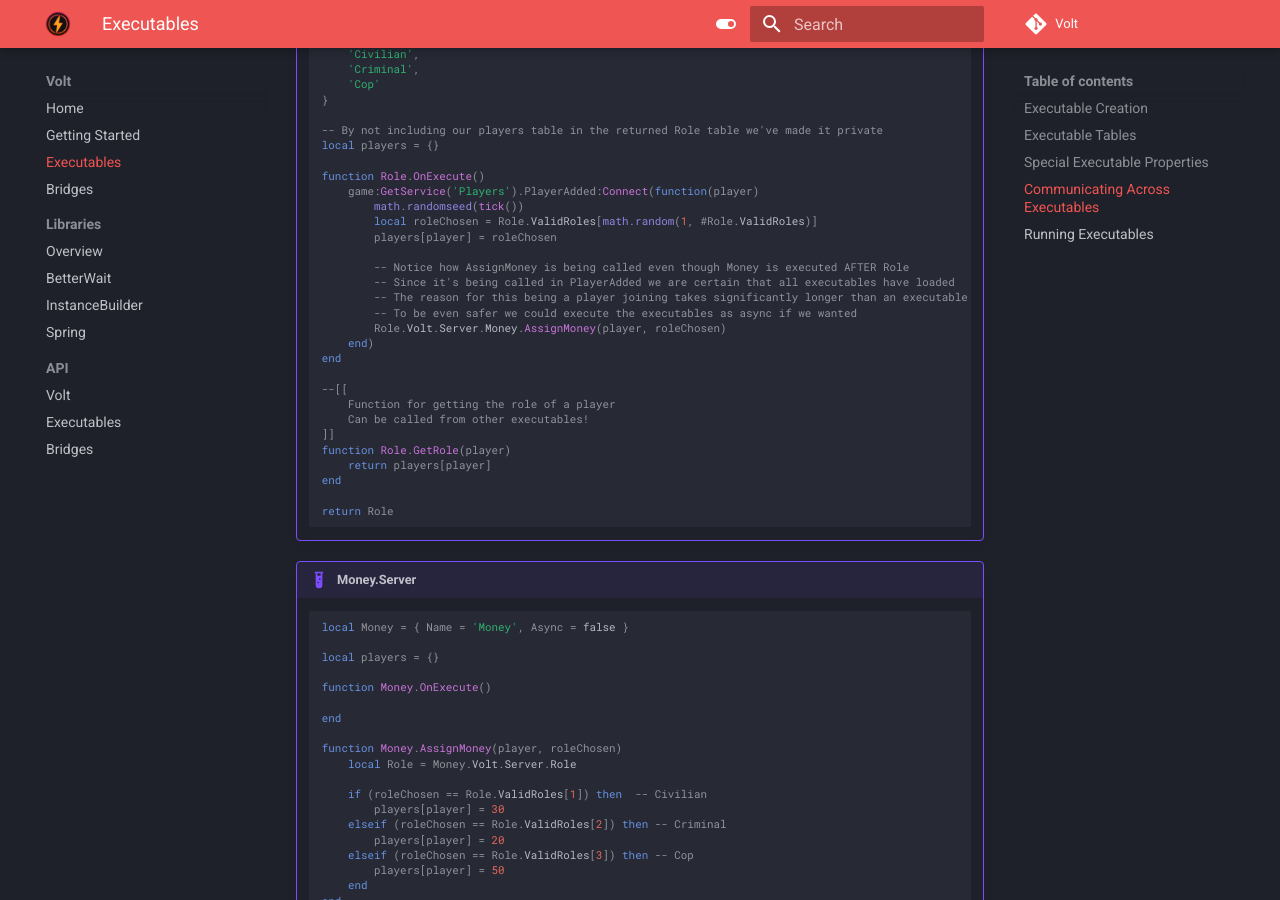
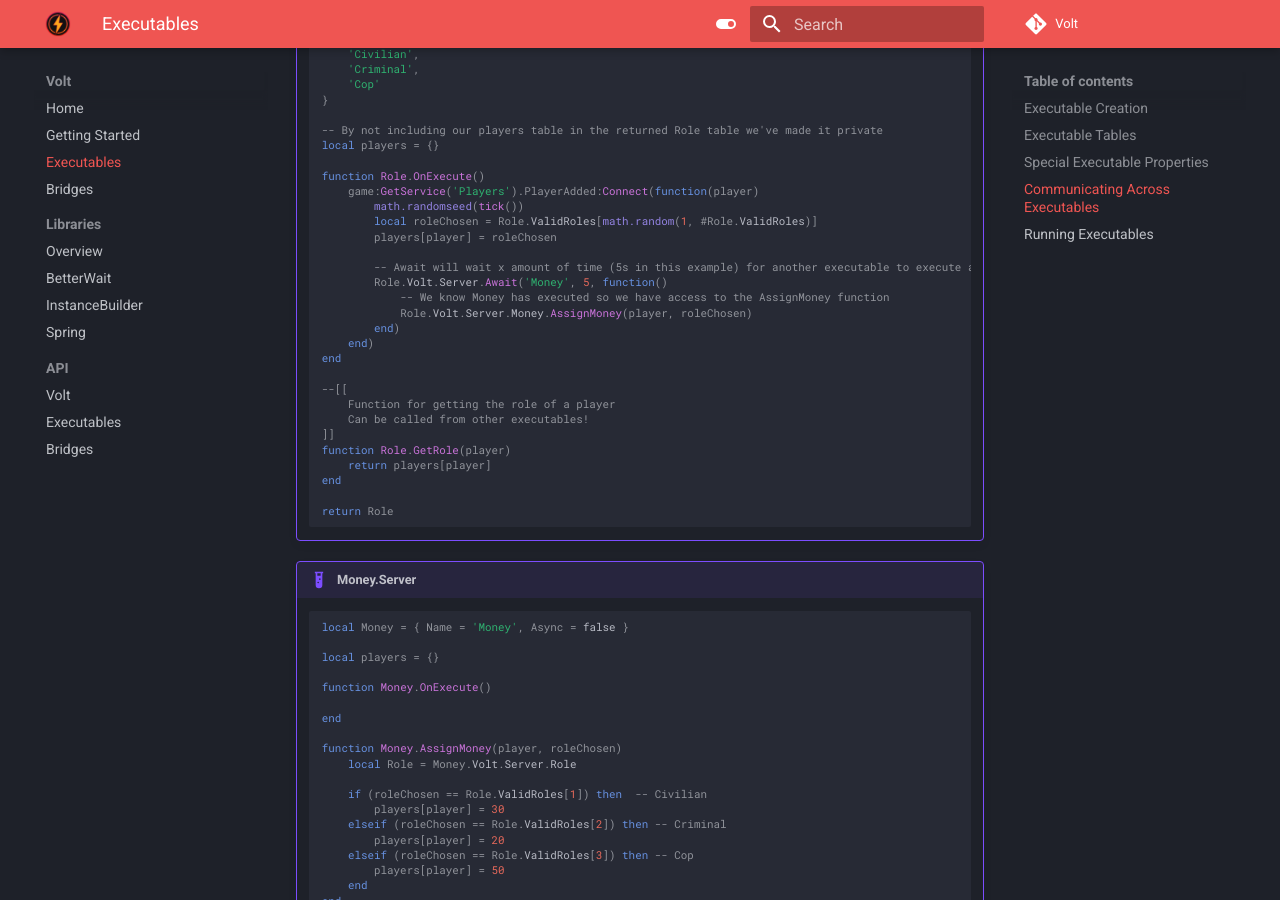
Before and after one commit to astrealRBLX/Volt, an MkDocs documentation site: the page built from docs/executables.md, in a window 1280 px wide and 900 px high, scrolled down 1988 px. Built offline with MkDocs 1.6.1 and Material for MkDocs 9.7.7, drawn with Linux system fonts in a browser that asks for light colours; comment, search, counter and statistics services are not loaded.

Commit message:
Update v1.0.2

```diff
--- a/docs/executables.md
+++ b/docs/executables.md
@@ -67,11 +67,11 @@
             local roleChosen = Role.ValidRoles[math.random(1, #Role.ValidRoles)]
             players[player] = roleChosen
 
-            -- Notice how AssignMoney is being called even though Money is executed AFTER Role
-            -- Since it's being called in PlayerAdded we are certain that all executables have loaded
-            -- The reason for this being a player joining takes significantly longer than an executable firing
-            -- To be even safer we could execute the executables as async if we wanted
-            Role.Volt.Server.Money.AssignMoney(player, roleChosen)
+            -- Await will wait x amount of time (5s in this example) for another executable to execute and then call a function
+            Role.Volt.Server.Await('Money', 5, function()
+                -- We know Money has executed so we have access to the AssignMoney function
+                Role.Volt.Server.Money.AssignMoney(player, roleChosen)
+            end)
         end)
     end
 
```
Also changed, not shown: 5 other files.
